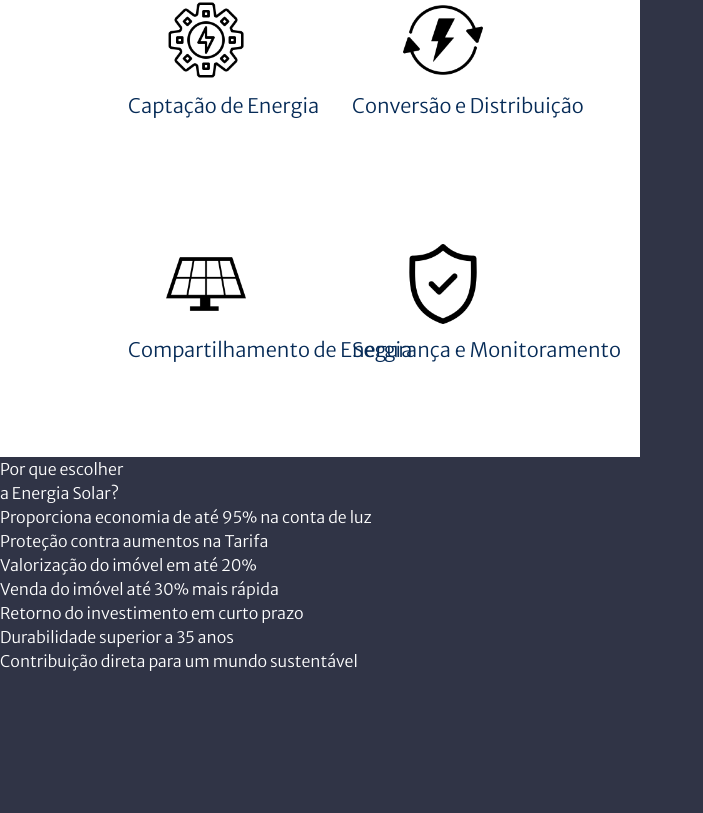
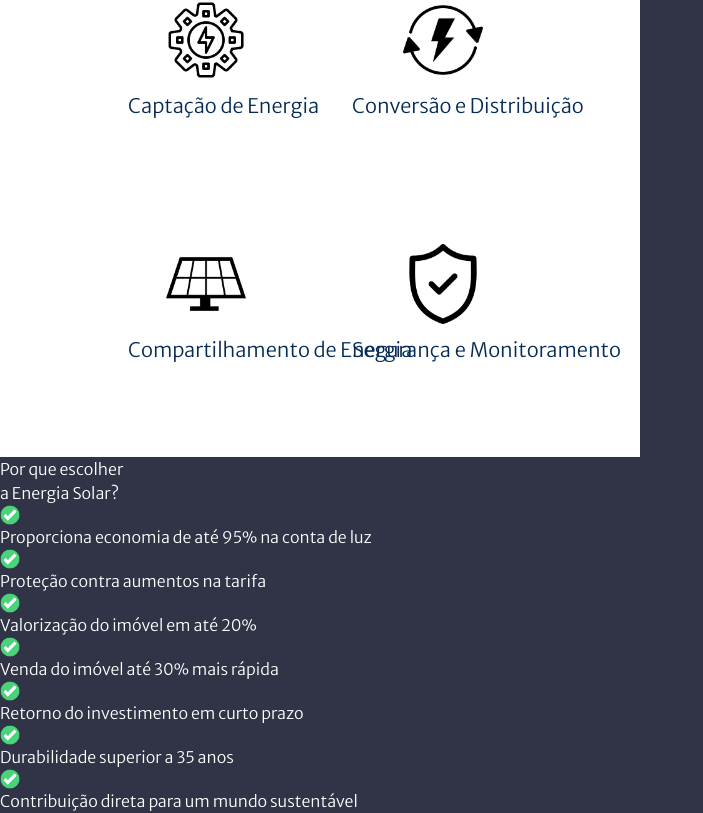
Before and after one commit to levisantosp/xingusolar, a Next.js app: page / in a window 1280 px wide. Shown: the part 778-1591 px from the top of the page, without its empty margins (0-703 px from the left). Before the commit the page ends 1451 px from the top, so only its background shows below. Built offline with nearby package versions, Linux system fonts and the light colour scheme.

Commit message:
algumas mudanças no tsx da pagina

```diff
--- a/src/app/page.tsx
+++ b/src/app/page.tsx
@@ -1,4 +1,14 @@
 import Image from "next/image"
+
+const phrases: string[] = [
+        "Proporciona economia de até 95% na conta de luz",
+        "Proteção contra aumentos na tarifa",
+        "Valorização do imóvel em até 20%",
+        "Venda do imóvel até 30% mais rápida",
+        "Retorno do investimento em curto prazo",
+        "Durabilidade superior a 35 anos",
+        "Contribuição direta para um mundo sustentável",
+]
 
 export default function Page() {
         return (
@@ -25,6 +35,7 @@ export default function Page() {
                                 </div>
                         </div>
 
+                        <div className="instruction-how-container">
                                 <div className="instruction">
                                         <h1 className="instruction-title">
                                                 Como Funciona<br />
@@ -74,15 +85,28 @@ export default function Page() {
                                         </div>
                                 </div>
 
+                                <div className="how">
+                                        <h1 className="how-title">
+                                                Por que escolher<br />
+                                                a Energia Solar?
+                                        </h1>
                                         <div>
-                                <h1>Por que escolher <br /> a Energia Solar?</h1>
-                                <h2>Proporciona economia de até 95% na conta de luz</h2>
-                                <h2>Proteção contra aumentos na Tarifa</h2>
-                                <h2>Valorização do imóvel em até 20%</h2>
-                                <h2>Venda do imóvel até 30% mais rápida</h2>
-                                <h2>Retorno do investimento em curto prazo</h2>
-                                <h2>Durabilidade superior a 35 anos</h2>
-                                <h2>Contribuição direta para um mundo sustentável</h2>
+                                                {
+                                                        phrases.map((text, i) => (
+                                                                <div key={i} className="how-description">
+                                                                        <Image
+                                                                                src="/check.png"
+                                                                                alt="check"
+                                                                                width={20}
+                                                                                height={20}
+                                                                                className="how-img"
+                                                                        />
+                                                                        <p className="how-desc">{text}</p>
+                                                                </div>
+                                                        ))
+                                                }
+                                        </div>
+                                </div>
                         </div>
                 </main>
         )
```
Lines whose indentation alone changed are shown as unchanged.
